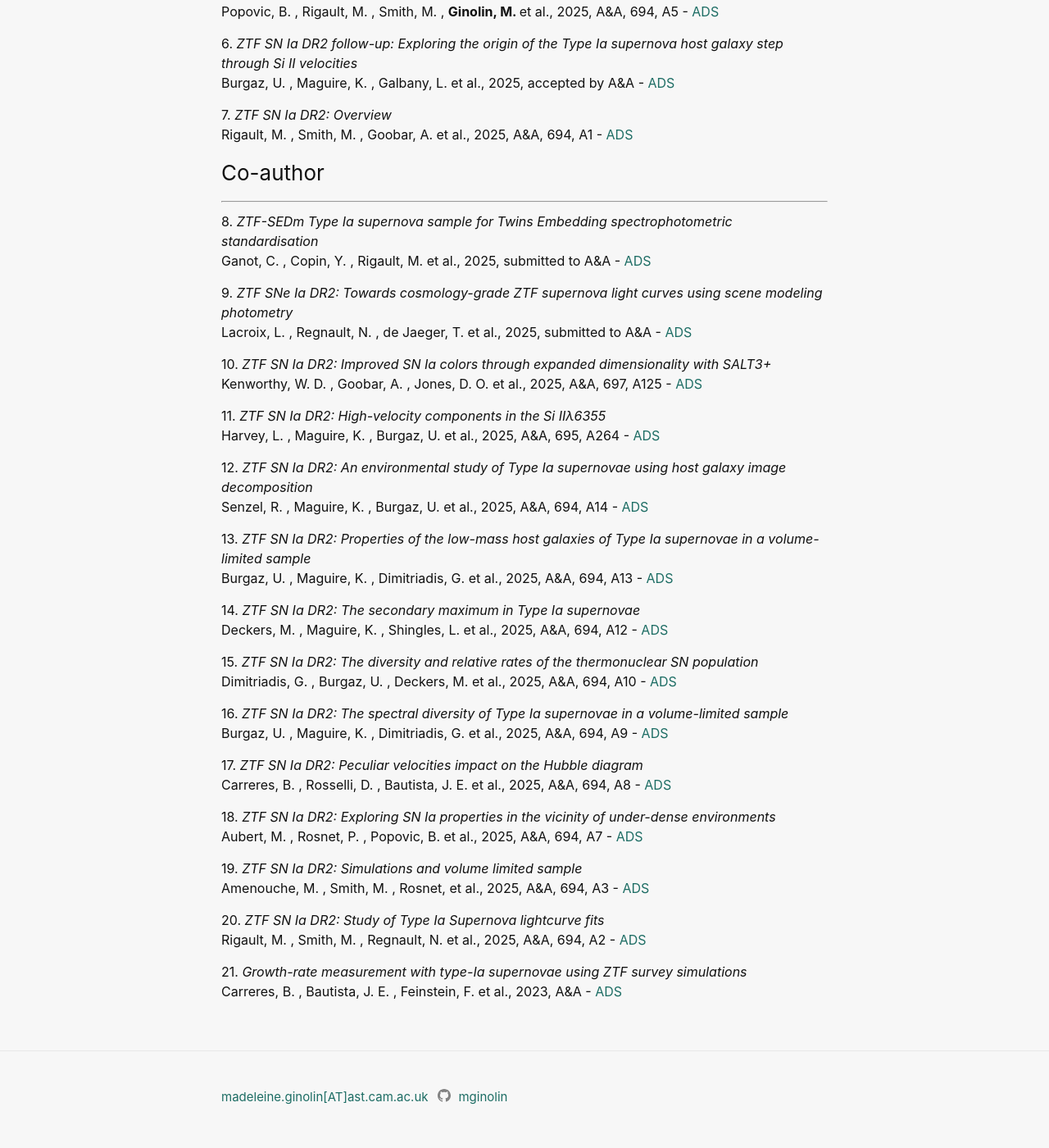
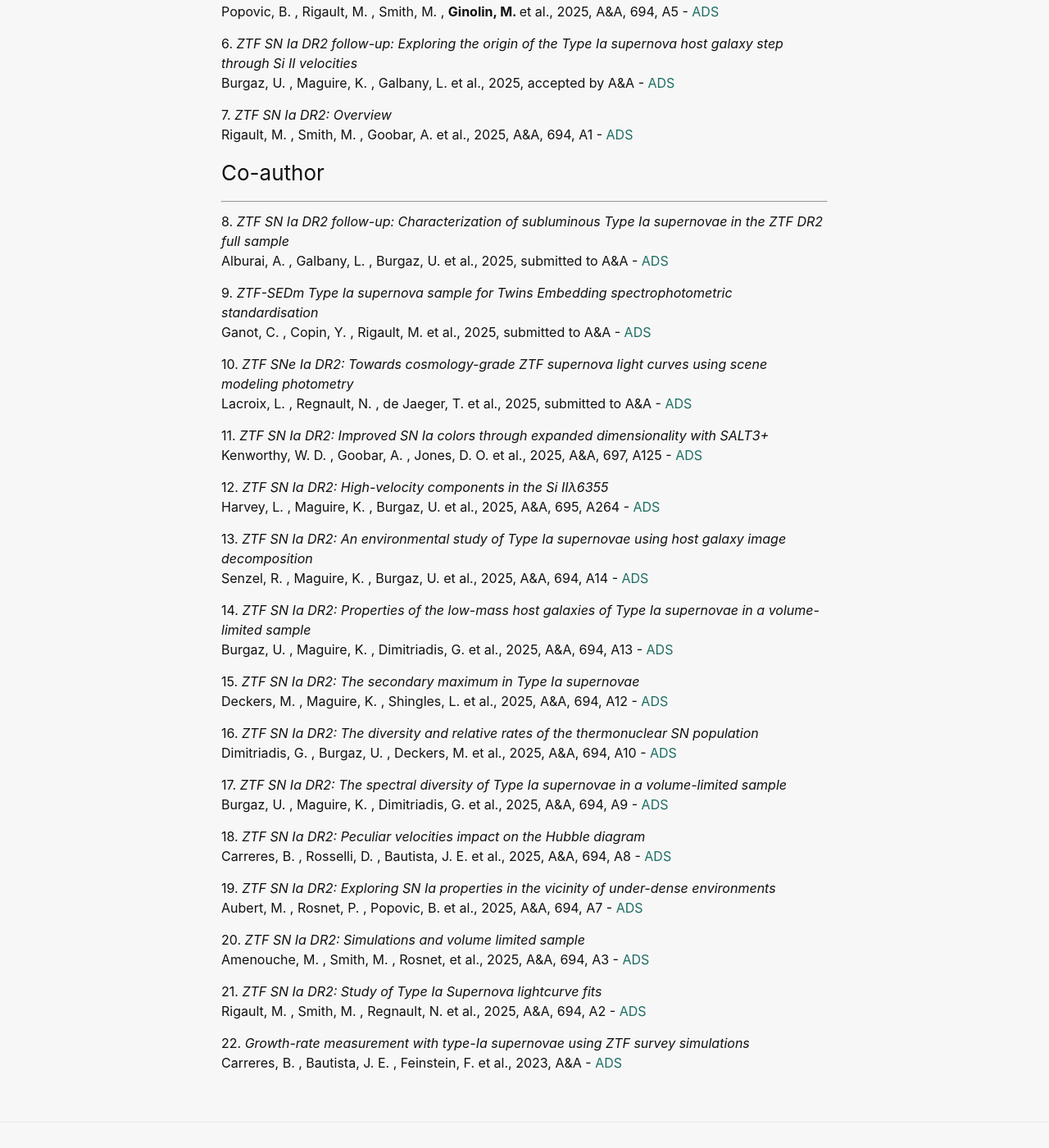
Before and after one commit to mginolin/mginolin.github.io, a Jekyll site: the page built from Publications.markdown, in a window 1280 px wide and 1400 px high, scrolled down 862 px. Shown: the whole window at 82% size. Built offline with Jekyll 4.4.1, drawn with Linux system fonts in a browser that asks for light colours.

Commit message:
added Alburai+25

```diff
--- a/Publications.markdown
+++ b/Publications.markdown
@@ -45,46 +45,49 @@ sample of 1,000 Type Ia Supernovae</em>
 ### Co-author
 ---
 
-<p style="margin-top:0.3cm;"> 8. <em>ZTF-SEDm Type Ia supernova sample for Twins Embedding spectrophotometric standardisation </em>
+<p style="margin-top:0.3cm;"> 8. <em>ZTF SN Ia DR2 follow-up: Characterization of subluminous Type Ia supernovae in the ZTF DR2 full sample </em>
+<br>Alburai, A. , Galbany, L. , Burgaz, U. et al., 2025, submitted to A&amp;A - <a href="https://ui.adsabs.harvard.edu/abs/2025arXiv251221256A/abstract">ADS</a></p>
+
+<p> 9. <em>ZTF-SEDm Type Ia supernova sample for Twins Embedding spectrophotometric standardisation </em>
 <br>Ganot, C. , Copin, Y. , Rigault, M. et al., 2025, submitted to A&amp;A - <a href="https://ui.adsabs.harvard.edu/abs/2025arXiv251207696G/abstract">ADS</a></p>
 
-<p> 9. <em>ZTF SNe Ia DR2: Towards cosmology-grade ZTF supernova light curves using scene modeling
+<p> 10. <em>ZTF SNe Ia DR2: Towards cosmology-grade ZTF supernova light curves using scene modeling
 photometry</em>
 <br>Lacroix, L. , Regnault, N. , de Jaeger, T. et al., 2025, submitted to A&amp;A - <a href="https://ui.adsabs.harvard.edu/abs/2025arXiv250904073L/abstract">ADS</a></p>
 
-<p> 10. <em>ZTF SN Ia DR2: Improved SN Ia colors through expanded dimensionality with SALT3+</em>
+<p> 11. <em>ZTF SN Ia DR2: Improved SN Ia colors through expanded dimensionality with SALT3+</em>
 <br>Kenworthy, W. D. , Goobar, A. , Jones, D. O. et al., 2025, A&amp;A, 697, A125 - <a href="https://ui.adsabs.harvard.edu/abs/2025A%26A...697A.125K/abstract">ADS</a></p>
 
-<p> 11. <em>ZTF SN Ia DR2: High-velocity components in the Si IIλ6355</em>
+<p> 12. <em>ZTF SN Ia DR2: High-velocity components in the Si IIλ6355</em>
 <br>Harvey, L. , Maguire, K. , Burgaz, U. et al., 2025, A&amp;A, 695, A264 - <a href="https://ui.adsabs.harvard.edu/abs/2025A&A...695A.264H/abstract">ADS</a></p>
 
-<p> 12. <em>ZTF SN Ia DR2: An environmental study of Type Ia supernovae using host galaxy image decomposition</em>
+<p> 13. <em>ZTF SN Ia DR2: An environmental study of Type Ia supernovae using host galaxy image decomposition</em>
 <br>Senzel, R. , Maguire, K. , Burgaz, U. et al., 2025, A&amp;A, 694, A14 - <a href="https://ui.adsabs.harvard.edu/abs/2024arXiv241111986S/abstract">ADS</a></p>
 
-<p> 13. <em>ZTF SN Ia DR2: Properties of the low-mass host galaxies of Type Ia supernovae in a volume-
+<p> 14. <em>ZTF SN Ia DR2: Properties of the low-mass host galaxies of Type Ia supernovae in a volume-
 limited sample</em>
 <br>Burgaz, U. , Maguire, K. , Dimitriadis, G. et al., 2025, A&amp;A, 694, A13 - <a href="https://ui.adsabs.harvard.edu/abs/2024arXiv241214262B/abstract">ADS</a></p>
 
-<p> 14. <em>ZTF SN Ia DR2: The secondary maximum in Type Ia supernovae</em>
+<p> 15. <em>ZTF SN Ia DR2: The secondary maximum in Type Ia supernovae</em>
 <br>Deckers, M. , Maguire, K. , Shingles, L. et al., 2025, A&amp;A, 694, A12 - <a href="https://ui.adsabs.harvard.edu/abs/2024arXiv240619460D/abstract">ADS</a></p>
 
-<p> 15. <em>ZTF SN Ia DR2: The diversity and relative rates of the thermonuclear SN population</em>
+<p> 16. <em>ZTF SN Ia DR2: The diversity and relative rates of the thermonuclear SN population</em>
 <br>Dimitriadis, G. , Burgaz, U. , Deckers, M. et al., 2025, A&amp;A, 694, A10 - <a href="https://ui.adsabs.harvard.edu/abs/2024arXiv240904200D/abstract">ADS</a></p>
 
-<p> 16. <em>ZTF SN Ia DR2: The spectral diversity of Type Ia supernovae in a volume-limited sample</em>
+<p> 17. <em>ZTF SN Ia DR2: The spectral diversity of Type Ia supernovae in a volume-limited sample</em>
 <br>Burgaz, U. , Maguire, K. , Dimitriadis, G. et al., 2025, A&amp;A, 694, A9 - <a href="https://ui.adsabs.harvard.edu/abs/2024arXiv240706828B/abstract">ADS</a></p>
 
-<p> 17. <em>ZTF SN Ia DR2: Peculiar velocities impact on the Hubble diagram</em>
+<p> 18. <em>ZTF SN Ia DR2: Peculiar velocities impact on the Hubble diagram</em>
 <br>Carreres, B. , Rosselli, D. , Bautista, J. E. et al., 2025, A&amp;A, 694, A8 - <a href="https://ui.adsabs.harvard.edu/abs/2024arXiv240520409C/abstract">ADS</a></p>
 
-<p> 18. <em>ZTF SN Ia DR2: Exploring SN Ia properties in the vicinity of under-dense environments</em>
+<p> 19. <em>ZTF SN Ia DR2: Exploring SN Ia properties in the vicinity of under-dense environments</em>
 <br>Aubert, M. , Rosnet, P. , Popovic, B. et al., 2025, A&amp;A, 694, A7 - <a href="https://ui.adsabs.harvard.edu/abs/2024arXiv240611680A/abstract">ADS</a></p>
 
-<p> 19. <em>ZTF SN Ia DR2: Simulations and volume limited sample</em>
+<p> 20. <em>ZTF SN Ia DR2: Simulations and volume limited sample</em>
 <br>Amenouche, M. , Smith, M. , Rosnet, et al., 2025, A&amp;A, 694, A3 - <a href="https://ui.adsabs.harvard.edu/abs/2024arXiv240904650A/abstract">ADS</a></p>
 
-<p> 20. <em>ZTF SN Ia DR2: Study of Type Ia Supernova lightcurve fits</em>
+<p> 21. <em>ZTF SN Ia DR2: Study of Type Ia Supernova lightcurve fits</em>
 <br>Rigault, M. , Smith, M. , Regnault, N. et al., 2025, A&amp;A, 694, A2 - <a href="https://ui.adsabs.harvard.edu/abs/2024arXiv240602073R/abstract">ADS</a></p>
 
-<p> 21. <em>Growth-rate measurement with type-Ia supernovae using ZTF survey simulations</em>
+<p> 22. <em>Growth-rate measurement with type-Ia supernovae using ZTF survey simulations</em>
 <br>Carreres, B. , Bautista, J. E. , Feinstein, F. et al., 2023, A&amp;A - <a href="https://ui.adsabs.harvard.edu/abs/2023A%26A...674A.197C/abstract">ADS</a></p>
```
